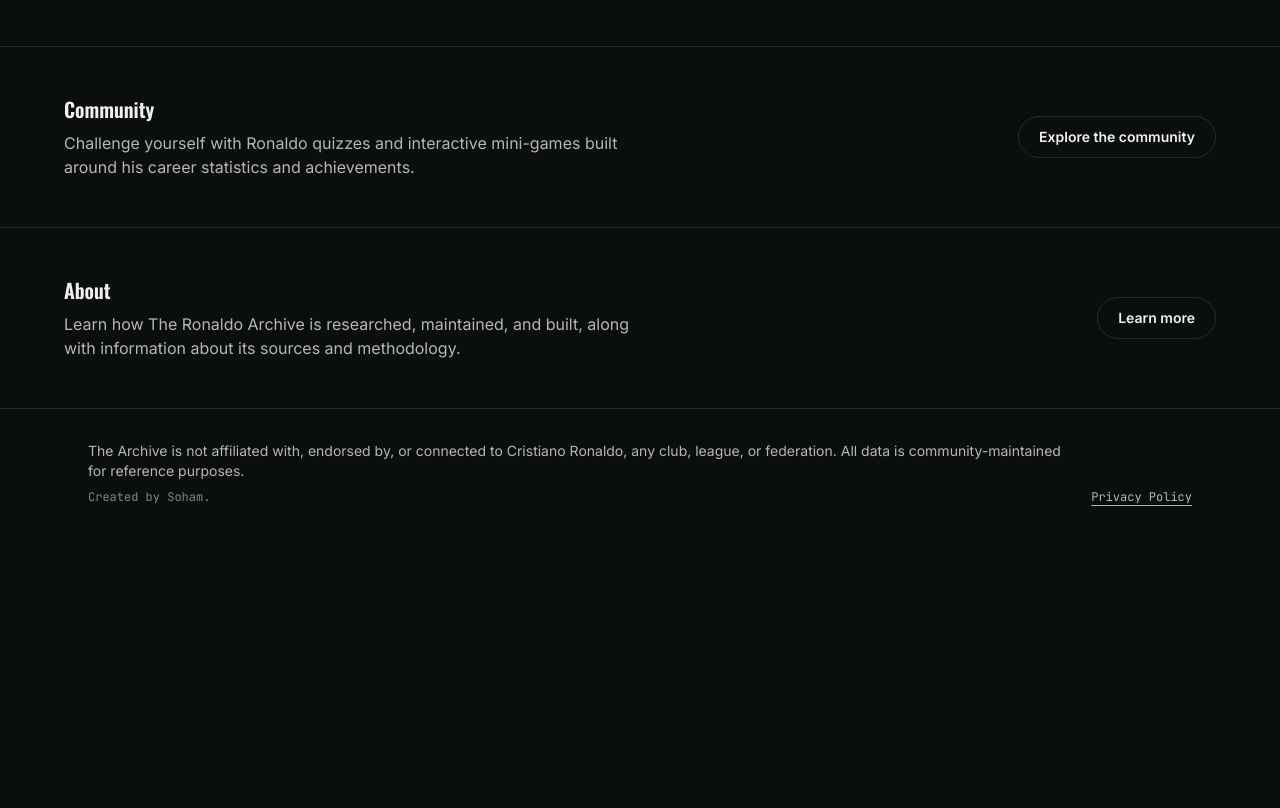
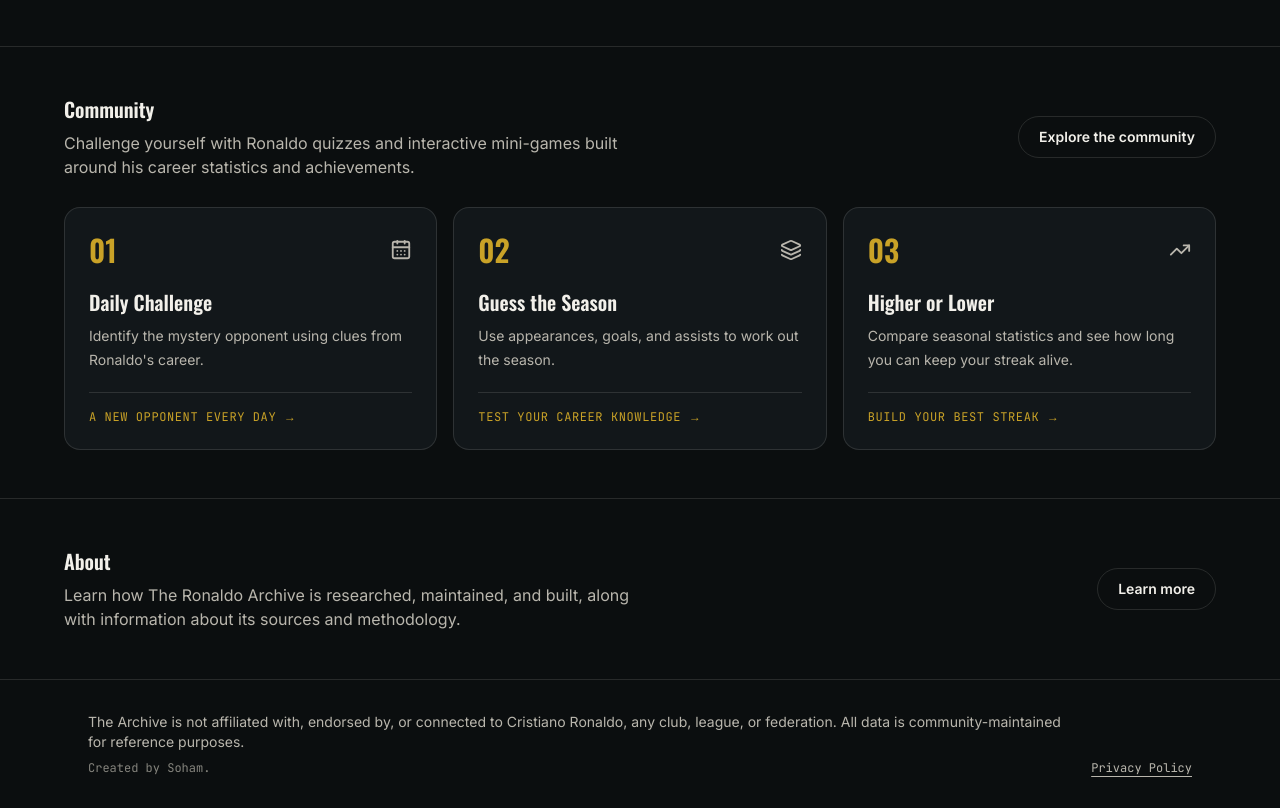
Before and after one commit to ronaldogoatsfc/cr7archive, a Next.js app: page / in a window 1280 px wide. Shown: the part 3915-4723 px from the top of the page. Before the commit the page ends 4452 px from the top, so only its background shows below. Built offline with nearby package versions, Linux system fonts and the light colour scheme.

Commit message:
Add community mini-game cards to homepage

```diff
--- a/app/page.js
+++ b/app/page.js
@@ -1,4 +1,5 @@
 import Link from "next/link";
+import { CalendarDays, Layers3, TrendingUp } from "lucide-react";
 import matches from "@/data/all-matches";
 import trophies from "@/data/trophies.json";
 import honors from "@/data/honors.json";
@@ -622,7 +623,8 @@ export default function Home() {
           key={section.href}
           className="border-t border-line px-6 py-12"
         >
-          <div className="mx-auto flex max-w-6xl flex-col items-start justify-between gap-4 sm:flex-row sm:items-center">
+          <div className="mx-auto max-w-6xl">
+            <div className="flex flex-col items-start justify-between gap-4 sm:flex-row sm:items-center">
               <div className="max-w-xl">
                 <h2 className="font-display text-xl font-semibold text-paper">
                   {section.title}
@@ -640,6 +642,61 @@ export default function Home() {
                 {section.cta}
               </Link>
             </div>
+
+            {section.title === "Community" && (
+              <div className="mt-7 grid gap-4 md:grid-cols-3">
+                {[
+                  {
+                    title: "Daily Challenge",
+                    description: "Identify the mystery opponent using clues from Ronaldo's career.",
+                    detail: "A new opponent every day",
+                    icon: CalendarDays,
+                    number: "01",
+                  },
+                  {
+                    title: "Guess the Season",
+                    description: "Use appearances, goals, and assists to work out the season.",
+                    detail: "Test your career knowledge",
+                    icon: Layers3,
+                    number: "02",
+                  },
+                  {
+                    title: "Higher or Lower",
+                    description: "Compare seasonal statistics and see how long you can keep your streak alive.",
+                    detail: "Build your best streak",
+                    icon: TrendingUp,
+                    number: "03",
+                  },
+                ].map((game) => {
+                  const GameIcon = game.icon;
+
+                  return (
+                    <Link
+                      key={game.title}
+                      href="/community"
+                      className="group rounded-2xl border border-line bg-pitch-raised p-6 transition hover:-translate-y-1 hover:border-gold/60"
+                    >
+                      <div className="flex items-center justify-between">
+                        <span className="font-display text-3xl font-semibold text-gold">
+                          {game.number}
+                        </span>
+                        <GameIcon className="text-paper-dim transition group-hover:text-gold" size={22} />
+                      </div>
+                      <h3 className="mt-5 font-display text-xl font-semibold text-paper">
+                        {game.title}
+                      </h3>
+                      <p className="mt-2 min-h-12 text-sm leading-6 text-paper-dim">
+                        {game.description}
+                      </p>
+                      <p className="mt-5 border-t border-line pt-4 text-xs font-mono uppercase tracking-wider text-gold">
+                        {game.detail} <span aria-hidden="true">→</span>
+                      </p>
+                    </Link>
+                  );
+                })}
+              </div>
+            )}
+          </div>
         </section>
       ))}
     </div>
```
Lines whose indentation alone changed are shown as unchanged.
